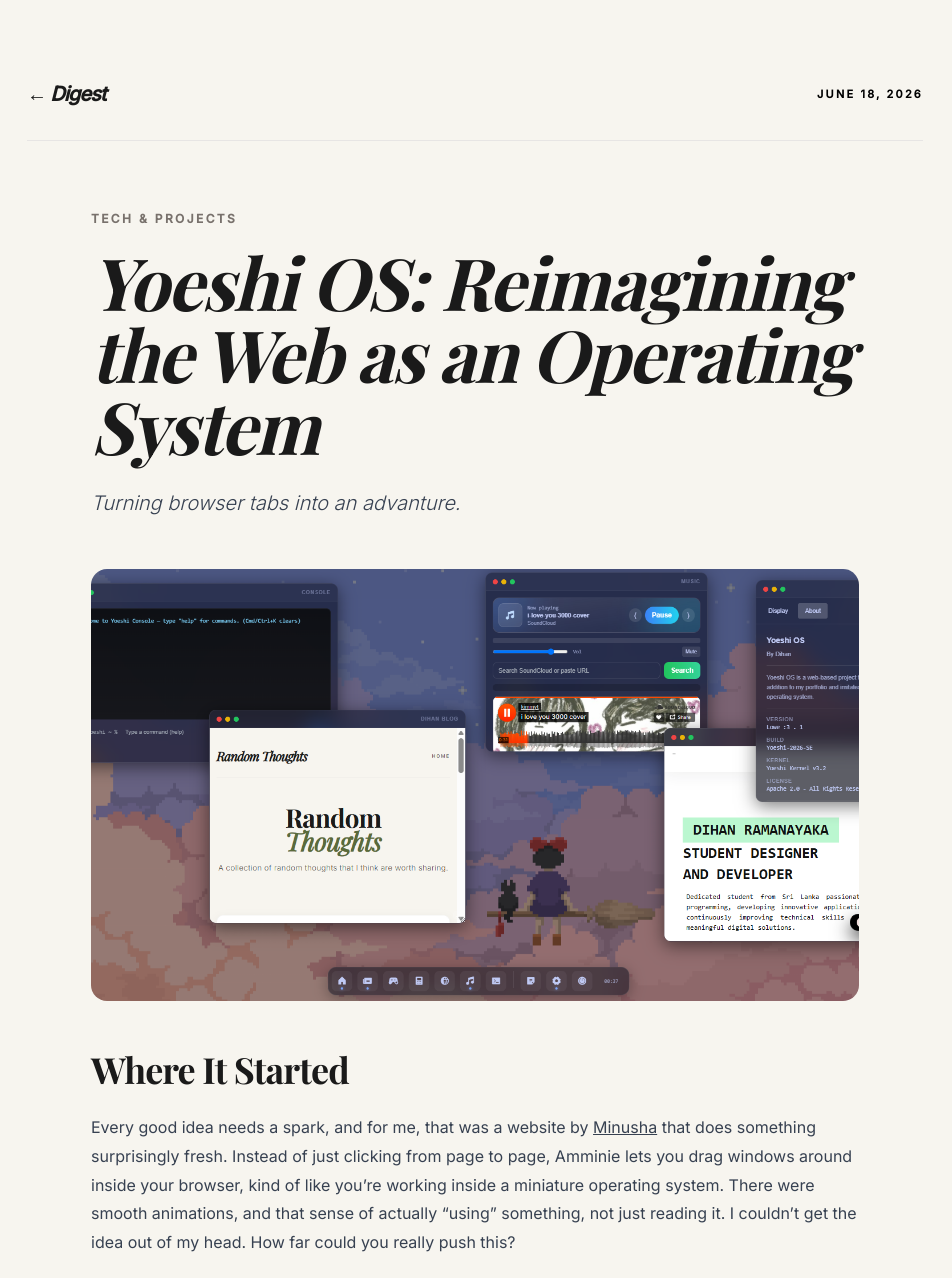
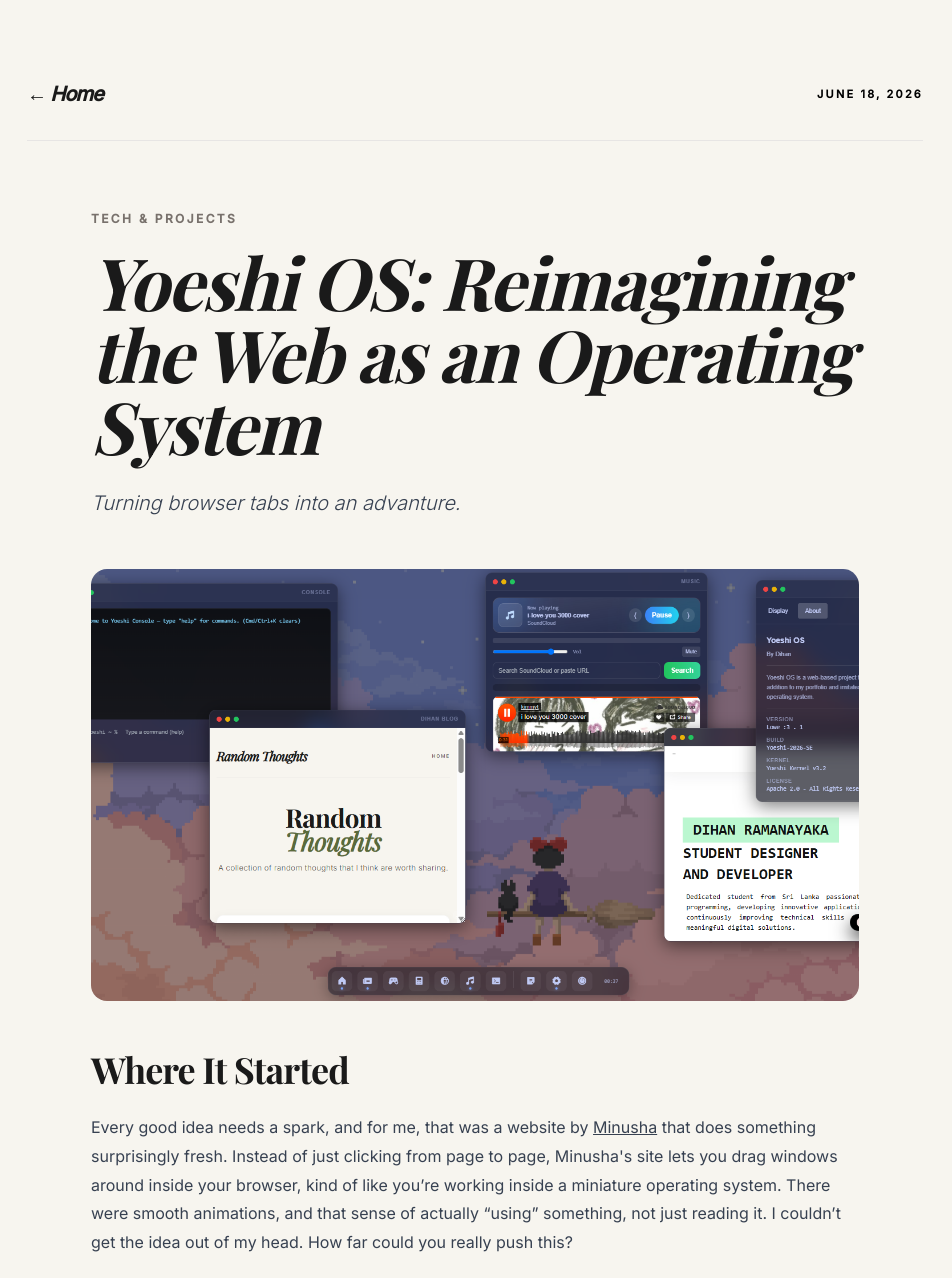
Before and after one commit to RandomCatUser/RandomThoughts-, a plain HTML site: page docs/posts/yoeshi.html in a window 1280 px wide. Shown: the top 1278 px of the page, without its empty margins (165-1117 px from the left). Drawn offline with nearby package versions, Linux system fonts and the light colour scheme; a web font is replaced by a local one.

Commit message:
fix push

```diff
--- a/docs/posts/yoeshi.html
+++ b/docs/posts/yoeshi.html
@@ -20,7 +20,7 @@
 <body class="p-4 md:p-12">
 
     <nav class="max-w-4xl mx-auto flex justify-between items-center py-8 mb-16 border-b border-stone-200">
-        <a href="https://github.com/RandomCatUser/RandomThoughts-" class="text-xl font-bold italic tracking-tighter">← Digest</a>
+        <a href="https://github.com/RandomCatUser/RandomThoughts-/" class="text-xl font-bold italic tracking-tighter">← Home</a>
         <div class="flex gap-8 text-[11px] font-semibold uppercase tracking-[0.2em] text-stone-500">
             <span class="text-black">June 18, 2026</span>
         </div>
@@ -36,7 +36,7 @@
         <img src="https://github.com/RandomCatUser/RandomThoughts-/blob/main/docs/posts/assets/yoeshi.png?raw=true&auto=format&fit=crop" alt="Abstract digital workspace" class="w-full aspect-video object-cover rounded-2xl mb-12">
 
         <h2 class="text-4xl font-bold mt-12 mb-6 tracking-tight">Where It Started</h2>
-        <p>Every good idea needs a spark, and for me, that was a website by <a href="https://amiminnie.github.io/" class="underline hover:text-stone-700 transition">Minusha</a> that does something surprisingly fresh. Instead of just clicking from page to page, Amminie lets you drag windows around inside your browser, kind of like you’re working inside a miniature operating system. There were smooth animations, and that sense of actually “using” something, not just reading it. I couldn’t get the idea out of my head. How far could you really push this?</p>
+        <p>Every good idea needs a spark, and for me, that was a website by <a href="https://amiminnie.github.io/" class="underline hover:text-stone-700 transition">Minusha</a> that does something surprisingly fresh. Instead of just clicking from page to page, Minusha's site lets you drag windows around inside your browser, kind of like you’re working inside a miniature operating system. There were smooth animations, and that sense of actually “using” something, not just reading it. I couldn’t get the idea out of my head. How far could you really push this?</p>
         <p>I kept poking around and the more time I spent, the more possibilities I saw. Why not interact with a website the way you’d move windows or widgets on a desktop? Why not make things playful and just a bit unpredictable? That was the turning point for me. I decided I’d try building my own take on it.</p>
 
         <h2 class="text-4xl font-bold mt-12 mb-6 tracking-tight">First Steps: Amminie OS</h2>
@@ -71,7 +71,7 @@
         </div>
 
         <footer class="mt-20 pt-10 border-t border-stone-200 text-stone-500 text-sm">
-            <p>Tags: web-development, design, projects, innovation</p>
+            <p>훌륭합니다! 기사를 끝까지 읽으셨습니다.</p>
         </footer>
     </main>
 
```
